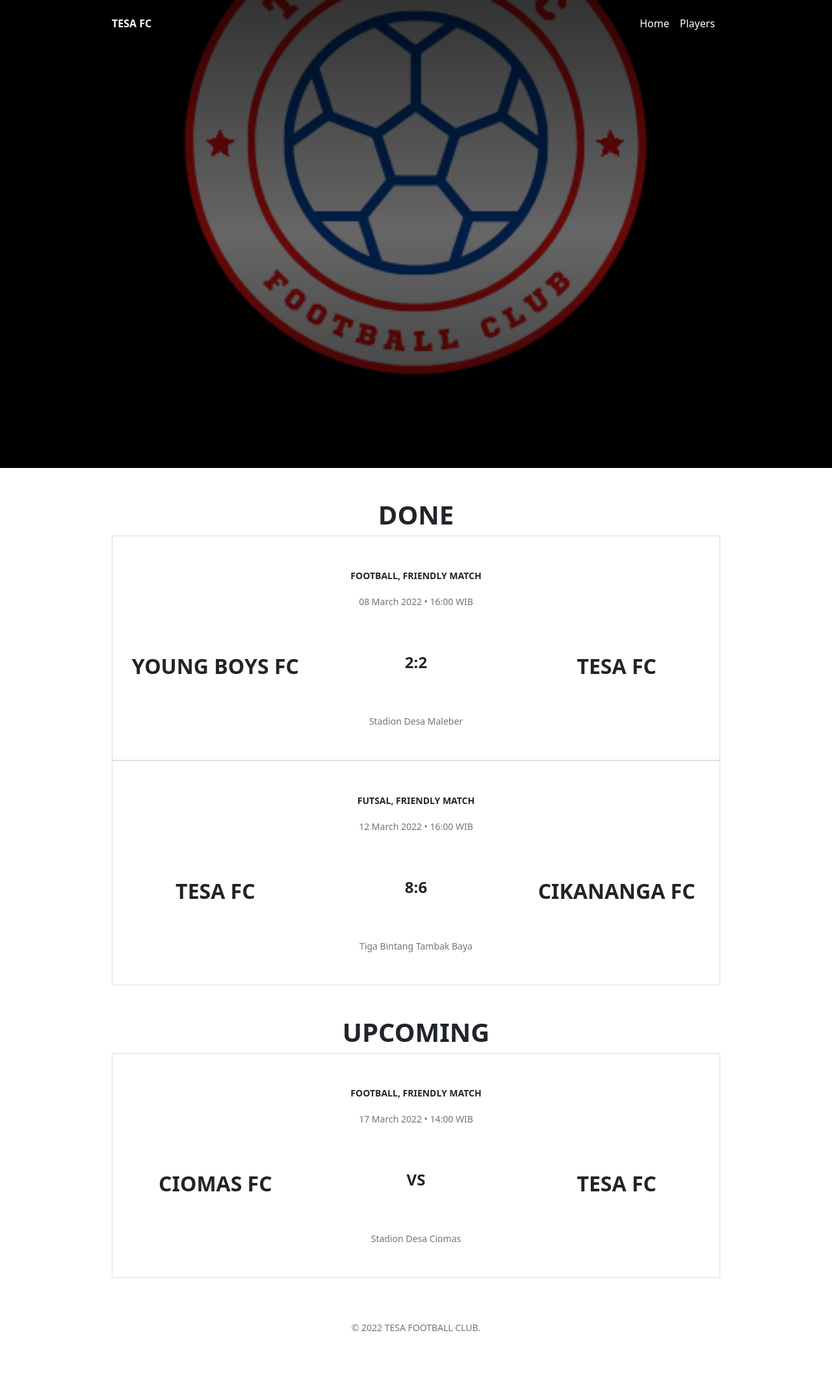
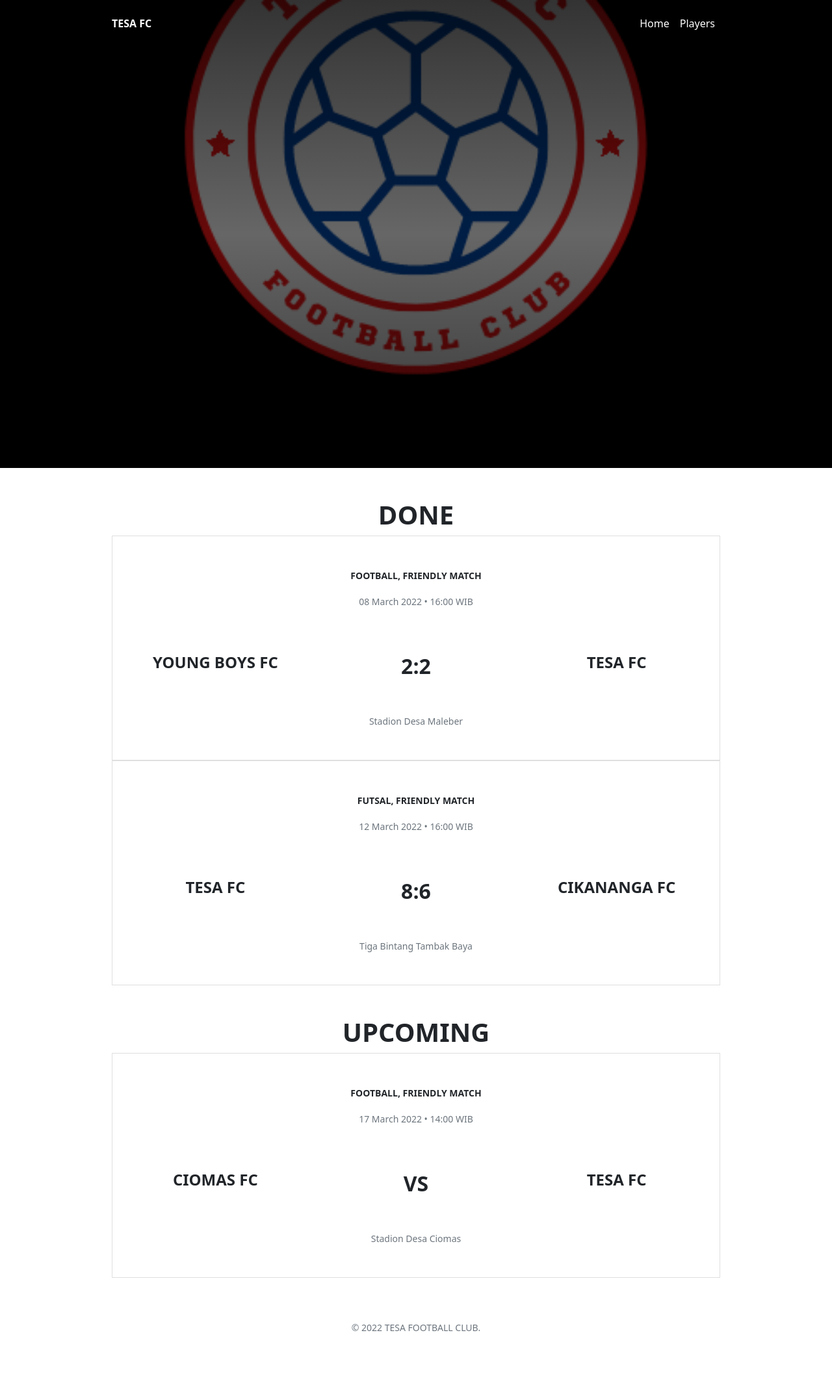
Before and after one commit to tesafc/www2, a Jekyll site: the page built from matches.html, in a window 1280 px wide. Shown: the whole page at 65% size. Built offline with Jekyll 4.4.1, drawn with Linux system fonts in a browser that asks for light colours.

Commit message:
Update matches.html

```diff
--- a/matches.html
+++ b/matches.html
@@ -26,13 +26,13 @@
               <div class="text-center text-uppercase fw-bolder">{{ item.away }}</div>
             </div>-->
             <div class="row row-cols-3 text-center text-uppercase fw-bolder py-5">
-              <div class="col fs-2">{{ item.home }}</div>
+              <div class="col fs-4">{{ item.home }}</div>
               {% if item.status == "done" %}
-              <div class="col fs-4">{{ item.result }}</div>
+              <div class="col fs-2">{{ item.result }}</div>
                 {% else %}
-              <div class="col fs-4">vs</div>
+              <div class="col fs-2">vs</div>
               {% endif %}
-              <div class="col fs-2">{{ item.away }}</div>
+              <div class="col fs-4">{{ item.away }}</div>
             </div>
             <p class="card-text text-center text-capitalize text-secondary"><small>{{ item.place }}</small></p>
           </div>
```
